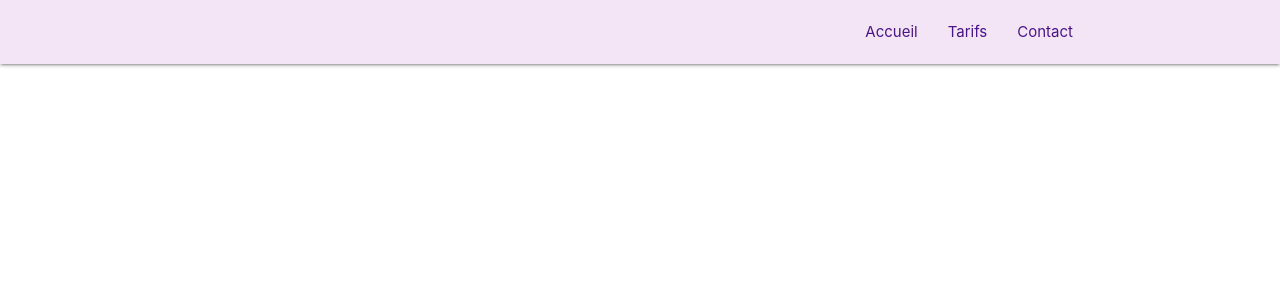
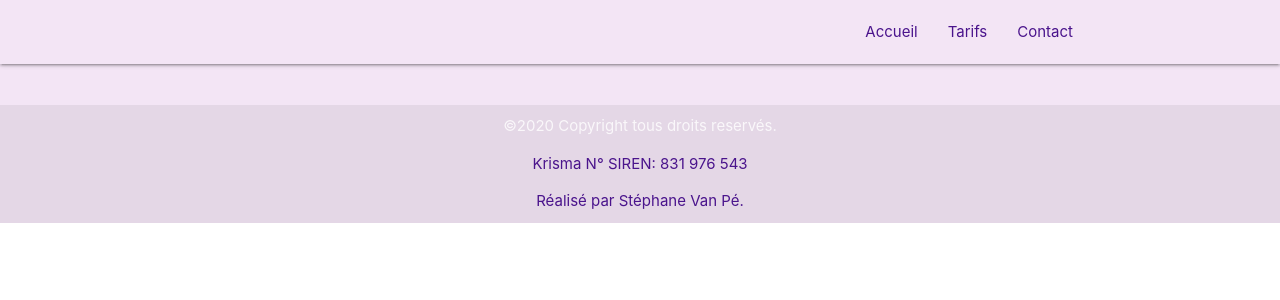
Before and after one commit to stephanevanpe/Khrisma, a React (Create React App) app: page / in a window 1280 px wide. Shown: the top 300 px of the page. Built offline with nearby package versions, Linux system fonts and the light colour scheme.

Commit message:
the footer is done with the link to my profil

```diff
--- /dev/null
+++ b/src/components/Footer.jsx
@@ -0,0 +1,25 @@
+import React from 'react';
+import { Footer } from 'react-materialize';
+
+const Fouter = () => {
+	return (
+		<Footer
+			className='purple lighten-5 '
+			copyrights='©2020 Copyright tous droits reservés.'
+			moreLinks={
+				<>
+					<p className='purple-text text-darken-4' href='#!'>
+						{' '}
+						Krisma N° SIREN: 831 976 543
+					</p>
+					<a className='purple-text text-darken-4' href='https://www.linkedin.com/in/stephane-van-pe/'>
+						{' '}
+						Réalisé par Stéphane Van Pé.
+					</a>
+				</>
+			}
+		></Footer>
+	);
+};
+
+export default Fouter;
--- a/src/components/Navbar.jsx
+++ b/src/components/Navbar.jsx
@@ -13,7 +13,7 @@ const NavBar = () => {
 			id='mobile-nav'
 			menuIcon={
 				<Icon>
-					<span class='purple-text text-darken-4'>menu</span>
+					<span className='purple-text text-darken-4'>menu</span>
 				</Icon>
 			}
 			options={{
@@ -29,13 +29,13 @@ const NavBar = () => {
 			}}
 		>
 			<NavItem href='/'>
-				<span class='purple-text text-darken-4'>Accueil</span>
+				<span className='purple-text text-darken-4'>Accueil</span>
 			</NavItem>
 			<NavItem href='/Prices'>
-				<span class='purple-text text-darken-4'>Tarifs</span>
+				<span className='purple-text text-darken-4'>Tarifs</span>
 			</NavItem>
 			<NavItem href='/Contact'>
-				<span class='purple-text text-darken-4'>Contact</span>
+				<span className='purple-text text-darken-4'>Contact</span>
 			</NavItem>
 		</Navbar>
 	);
--- a/src/pages/Contact.jsx
+++ b/src/pages/Contact.jsx
@@ -1,10 +1,13 @@
 import React from 'react';
 import Navbar from '../components/Navbar';
+import Footer from '../components/Footer';
+
 const Contact = () => {
 	return (
 		<div>
 			<Navbar />
 			<h1>Contact</h1>
+			<Footer />
 		</div>
 	);
 };
--- a/src/pages/Home.jsx
+++ b/src/pages/Home.jsx
@@ -1,10 +1,12 @@
 import React from 'react';
 import Navbar from '../components/Navbar';
+import Footer from '../components/Footer';
 
 const Home = () => {
 	return (
 		<div>
       <Navbar/>
+      <Footer/>
 		</div>
 	);
 };
--- a/src/pages/Prices.jsx
+++ b/src/pages/Prices.jsx
@@ -1,10 +1,13 @@
 import React from 'react';
 import Navbar from '../components/Navbar';
+import Footer from '../components/Footer';
+
 const Prices = () => {
 	return (
 		<div>
 			<Navbar />
 			<h1>Tarifs</h1>
+			<Footer />
 		</div>
 	);
 };
```
